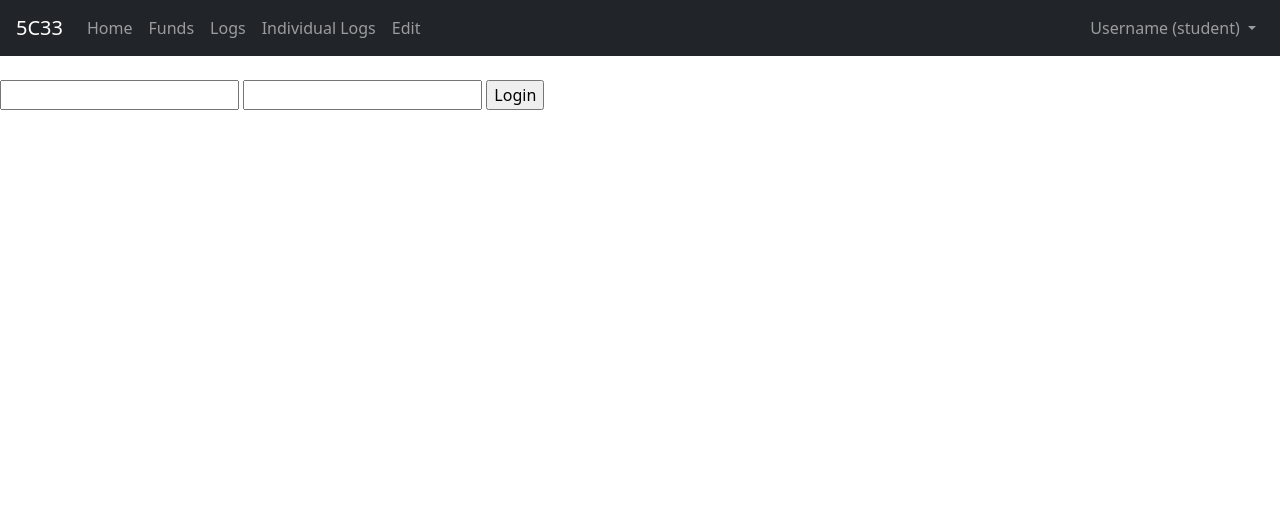
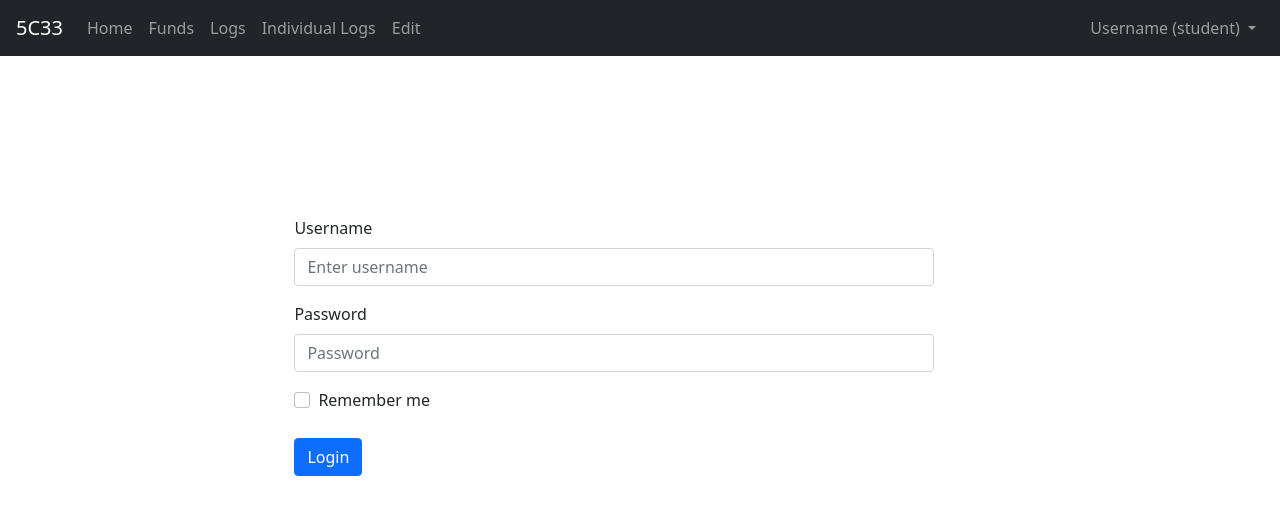
Before and after one commit to LimMengShin/235c33, a Flask app: page /login in a window 1280 px wide. Shown: the top 515 px of the page. Run offline with Flask 3, Linux system fonts and the light colour scheme.

Commit message:
Improve layout for login page

```diff
--- a/Class Site/templates/login.html
+++ b/Class Site/templates/login.html
@@ -8,10 +8,22 @@ Login
 {% if session["name"] %}
 <h1>Logged in as {{ session["name"] }}. </h1>
 {% else %}
-<form action="/login" method="post">
-    <input type="text" name="username">
-    <input type="password" name="pw">
-    <input type="submit" value="Login">
-</form>
+<div style="width: 50vw; margin: 20vh 23vw;" >
+    <form>
+        <div class="form-group">
+        <label for="usrnm">Username</label>
+        <input type="email" class="form-control" id="usrnm" aria-describedby="Username" placeholder="Enter username">
+        </div>
+        <div class="form-group">
+        <label for="pwd">Password</label>
+        <input type="password" class="form-control" id="pwd" placeholder="Password">
+        </div>
+        <div class="form-check">
+        <input type="checkbox" class="form-check-input" id="rmbme">
+        <label class="form-check-label mb-4" for="rmbme">Remember me</label>
+        </div>
+        <button type="submit" class="btn btn-primary">Login</button>
+    </form>
+</div>
 {% endif %}
 {% endblock %}
```
